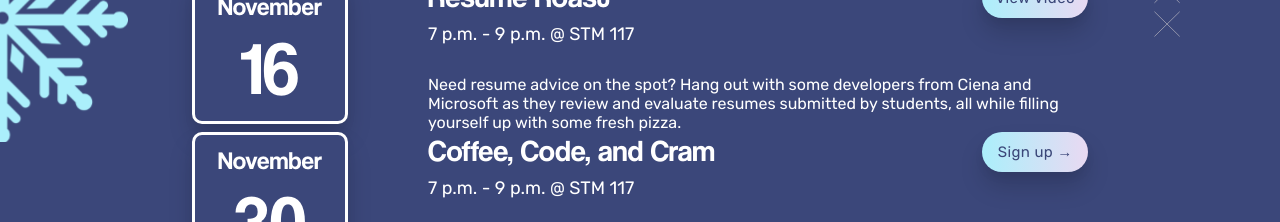
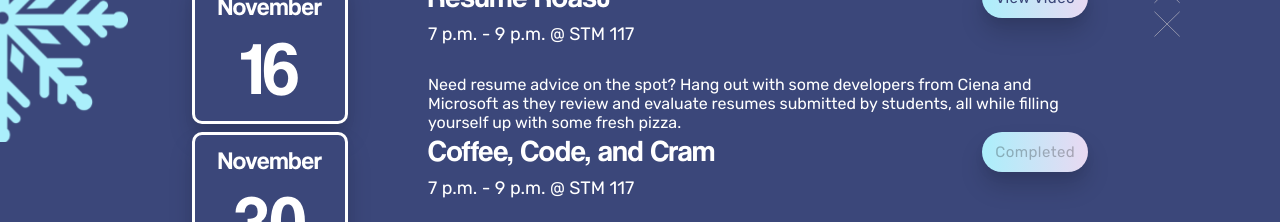
Before and after one commit to HacktheHill/hackathon-website, a React (Create React App) app: page / in a window 1280 px wide. Shown: the part 2660-2882 px from the top of the page. Built offline with nearby package versions, Linux system fonts and the light colour scheme; some icons are missing.

Commit message:
Disable CCC button (#40)
* Disable CCC link

Signed-off-by: Daniel Thorp <arcanistzed@gmail.com>

* Change wording of completed CCC button

Signed-off-by: Daniel Thorp <arcanistzed@gmail.com>

Signed-off-by: Daniel Thorp <arcanistzed@gmail.com>

```diff
--- a/src/components/Schedule/Schedule.js
+++ b/src/components/Schedule/Schedule.js
@@ -111,7 +111,7 @@ function Schedule() {
             <Stack sx={{ width:'100%' }}>
               <div className ="eventTitle">
                 Coffee, Code, and Cram
-                <Button target='_blank' href='https://forms.gle/WUgn5g8XTjNf9Eq39' sx={{
+                <Button disabled target='_blank' href='https://forms.gle/WUgn5g8XTjNf9Eq39' sx={{
                   background:'linear-gradient(90deg, #ABEFFB, transparent) #E9D9F2',
                   borderRadius:'100px',
                   color:'#3B4779',
@@ -128,7 +128,7 @@ function Schedule() {
                   }
                   }}
                 >
-                  <p class='ButtonText'>Sign up <b>→</b></p>
+                  <p class='ButtonText'>Completed</p>
                 </Button>
               </div>
               <div className ="subTitle">7 p.m. - 9 p.m. @ STM 117</div>
```
